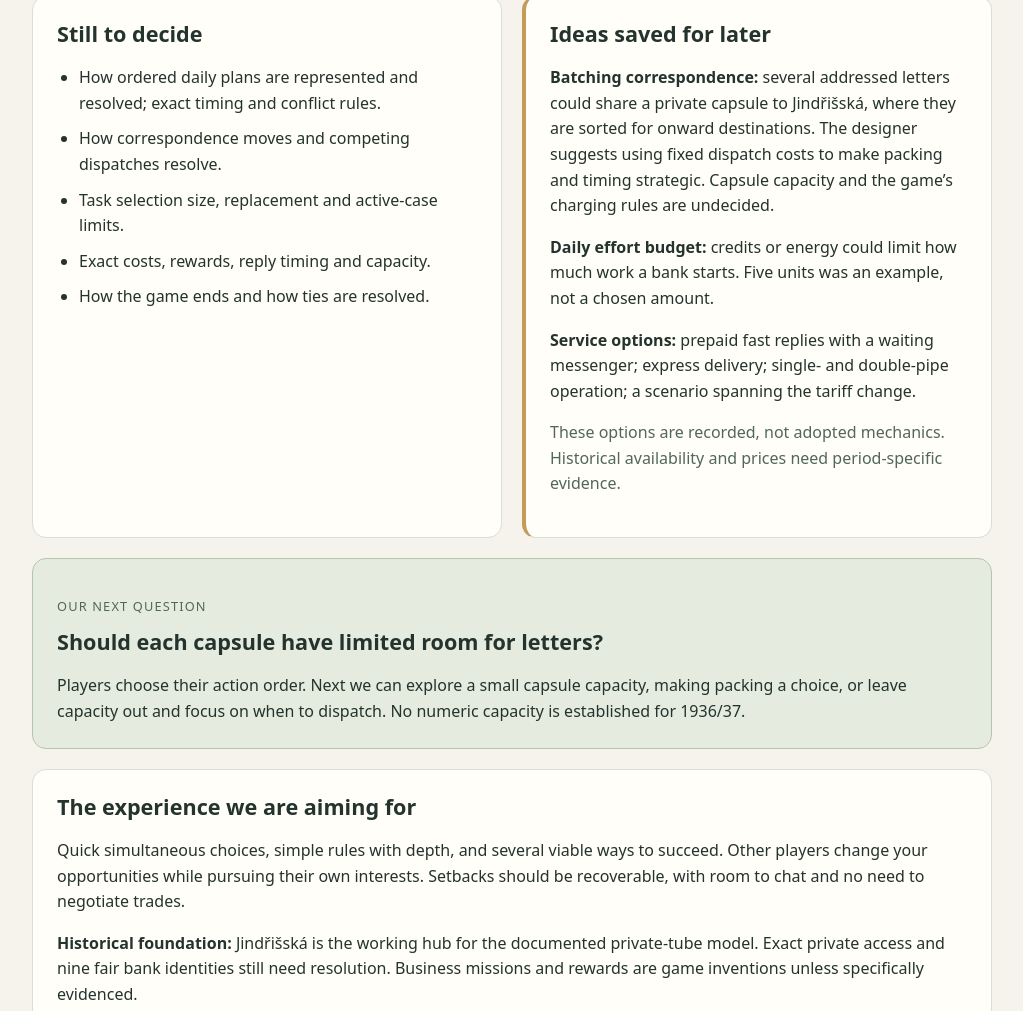
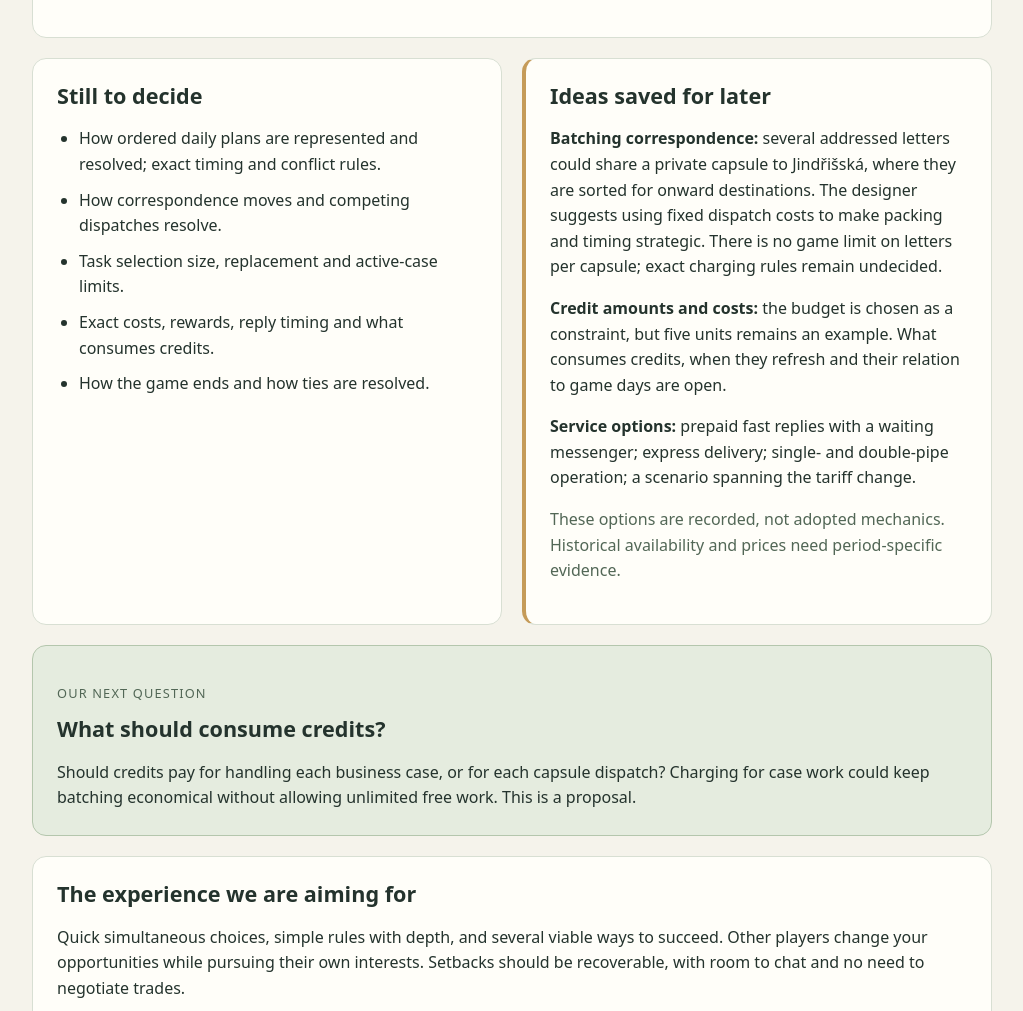
Before and after one commit to alexstygler/deskova_hra, a plain HTML site: page index.html in a window 1280 px wide. Shown: the part 1416-2427 px from the top of the page, without its empty margins (128-1151 px from the left). Drawn offline with Linux system fonts and the light colour scheme.

Commit message:
Use timing and credits instead of capsule letter limits

```diff
--- a/index.html
+++ b/index.html
@@ -25,6 +25,7 @@
 <li><strong>Success is measured in Kč.</strong> Completed business earns income; postal expenses reduce what you keep.</li>
 <li><strong>You choose from a personal selection of specific business tasks.</strong> Each player has their own opportunities to consider.</li>
 <li><strong>Plan the whole day together.</strong> Everyone chooses all actions for one game day simultaneously in secret. Everyone reveals their complete plan at once, then plans play out publicly. Accepted tasks are visible. Players also choose the order of their actions. Conflict-resolution rules remain open.</li>
+<li><strong>Timing and credits limit your workload.</strong> Capsules have no letter-count limit in the game. A credit budget for each planning round constrains work; the amount, costs and refresh rules remain open.</li>
 <li><strong>Several tasks can run at once.</strong> You can work on another case while a reply is travelling. The exact limit is undecided.</li>
 <li><strong>Your bank pays both directions.</strong> Outgoing correspondence and replies count toward your expenses.</li>
 </ul>
@@ -48,22 +49,22 @@
 <li>How ordered daily plans are represented and resolved; exact timing and conflict rules.</li>
 <li>How correspondence moves and competing dispatches resolve.</li>
 <li>Task selection size, replacement and active-case limits.</li>
-<li>Exact costs, rewards, reply timing and capacity.</li>
+<li>Exact costs, rewards, reply timing and what consumes credits.</li>
 <li>How the game ends and how ties are resolved.</li>
 </ul>
 </section>
 <section class="parked" id="later">
 <h2>Ideas saved for later</h2>
-<p><strong>Batching correspondence:</strong> several addressed letters could share a private capsule to Jindřišská, where they are sorted for onward destinations. The designer suggests using fixed dispatch costs to make packing and timing strategic. Capsule capacity and the game’s charging rules are undecided.</p>
-<p><strong>Daily effort budget:</strong> credits or energy could limit how much work a bank starts. Five units was an example, not a chosen amount.</p>
+<p><strong>Batching correspondence:</strong> several addressed letters could share a private capsule to Jindřišská, where they are sorted for onward destinations. The designer suggests using fixed dispatch costs to make packing and timing strategic. There is no game limit on letters per capsule; exact charging rules remain undecided.</p>
+<p><strong>Credit amounts and costs:</strong> the budget is chosen as a constraint, but five units remains an example. What consumes credits, when they refresh and their relation to game days are open.</p>
 <p><strong>Service options:</strong> prepaid fast replies with a waiting messenger; express delivery; single- and double-pipe operation; a scenario spanning the tariff change.</p>
 <p class="muted">These options are recorded, not adopted mechanics. Historical availability and prices need period-specific evidence.</p>
 </section>
 </div>
 <section class="next" id="next">
 <p class="eyebrow">Our next question</p>
-<h2>Should each capsule have limited room for letters?</h2>
-<p>Players choose their action order. Next we can explore a small capsule capacity, making packing a choice, or leave capacity out and focus on when to dispatch. No numeric capacity is established for 1936/37.</p>
+<h2>What should consume credits?</h2>
+<p>Should credits pay for handling each business case, or for each capsule dispatch? Charging for case work could keep batching economical without allowing unlimited free work. This is a proposal.</p>
 </section>
 <section id="principles">
 <h2>The experience we are aiming for</h2>
```
Also changed, not shown: aktualni-hra.html (+6 -5 lines), zapisnik.html (+3 -1 lines).
